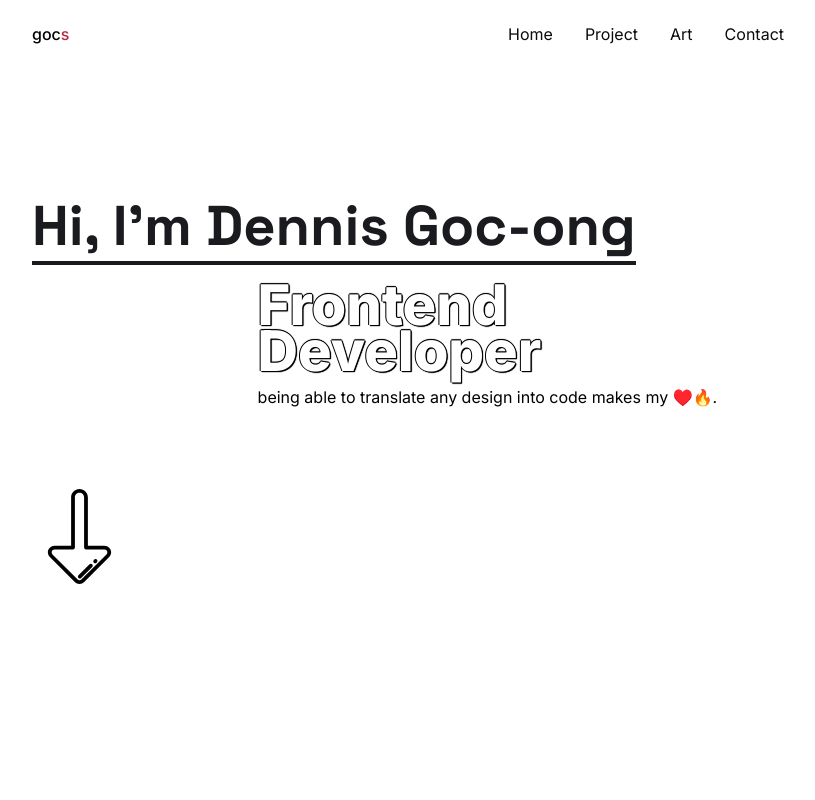
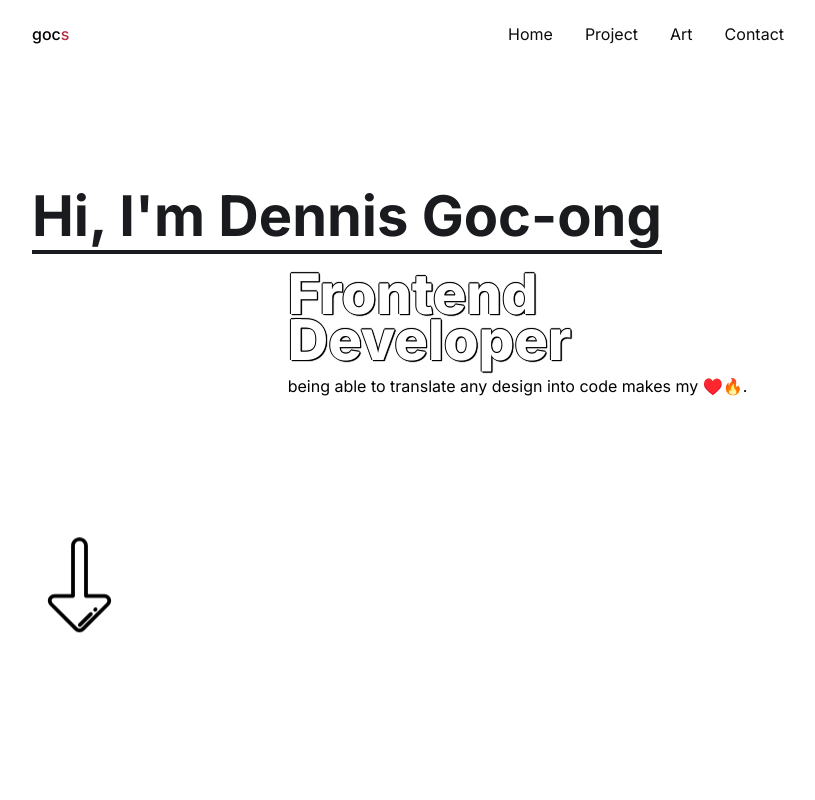
Before and after one commit to m-dennisgocong/gocs, a React (Vite) app: page / in a window 1280 px wide. Shown: the top 800 px of the page, without its empty margins (232-1047 px from the left). Built offline with nearby package versions, Linux system fonts and the light colour scheme.

Commit message:
feat: add up and down animation to arrow

```diff
--- a/src/styles/Hero.scss
+++ b/src/styles/Hero.scss
@@ -3,9 +3,9 @@
     height: 100vh;
     width: 100%;
     h1{
-        padding-top: 4em;
+        padding-top: 2.5em;
         font-size: 1.9rem;
-        font-family: 'Space Grotesk', sans-serif;
+        // font-family: 'Space Grotesk', sans-serif;
         margin-bottom: 1em;
         color: #1a1b1f;
         span#underline{
@@ -15,7 +15,7 @@
     p{
         margin-top: 0;
         margin-left: 35%;
-        margin-bottom: 31%;
+        margin-bottom: 40%;
         span#rule{
             font-size: 1.8em;
             font-weight: 800;
@@ -27,18 +27,19 @@
     img#arrowDown{
         height: 70px;
         width: 70px;
+        animation: arrowAnimation 1s alternate-reverse infinite;
     }
 }
 
 @media (min-width: 500px){
     #Hero{
         h1{
-            padding-top: 3em;
+            padding-top: 2em;
             font-size: 2.4rem;
             margin-bottom: .5em;
         }
         p{
-            margin-bottom: 25%;
+            margin-bottom: 35%;
             span#rule{
                 font-size: 2em;
             }
@@ -61,8 +62,8 @@
             span#rule{
                 font-size: 3.5rem;
             }
-            margin-left: 25%;
-            margin-bottom: 10%;
+            // margin-left: 35%;
+            margin-bottom: 15%;
         }
         img#arrowDown{
             height: 95px;
@@ -73,12 +74,21 @@
 
 @media (min-width: 1280px) {
     #Hero{
-        margin-top: 3em;
+        margin-top: 2.5em;
         p{
 
-            margin-left: 30%;
-            margin-bottom: 10%;
+            margin-left: 34%;
+            margin-bottom: 18%;
         }
     }
 
 }
+
+@keyframes arrowAnimation {
+    from{
+      transform: translateY(-45px);
+    }
+    to{
+      transform: translateY(0);
+    }
+  }
```
